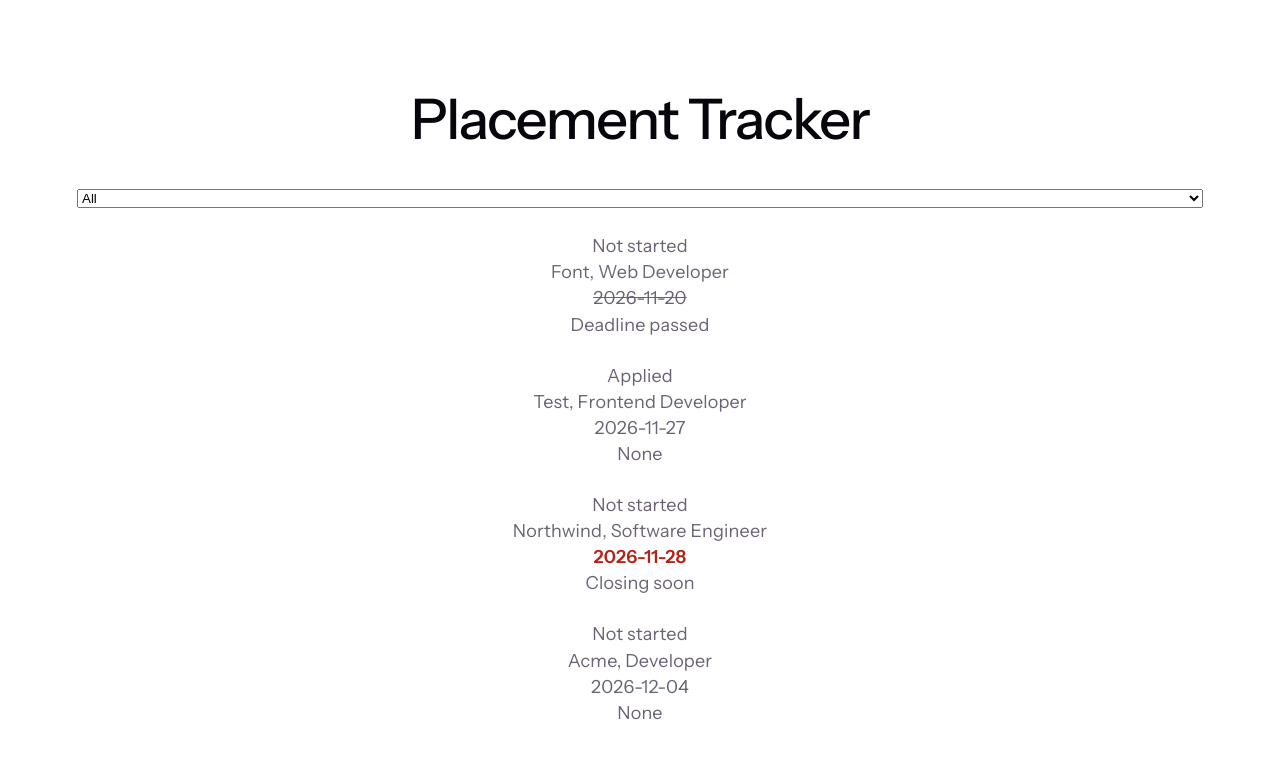
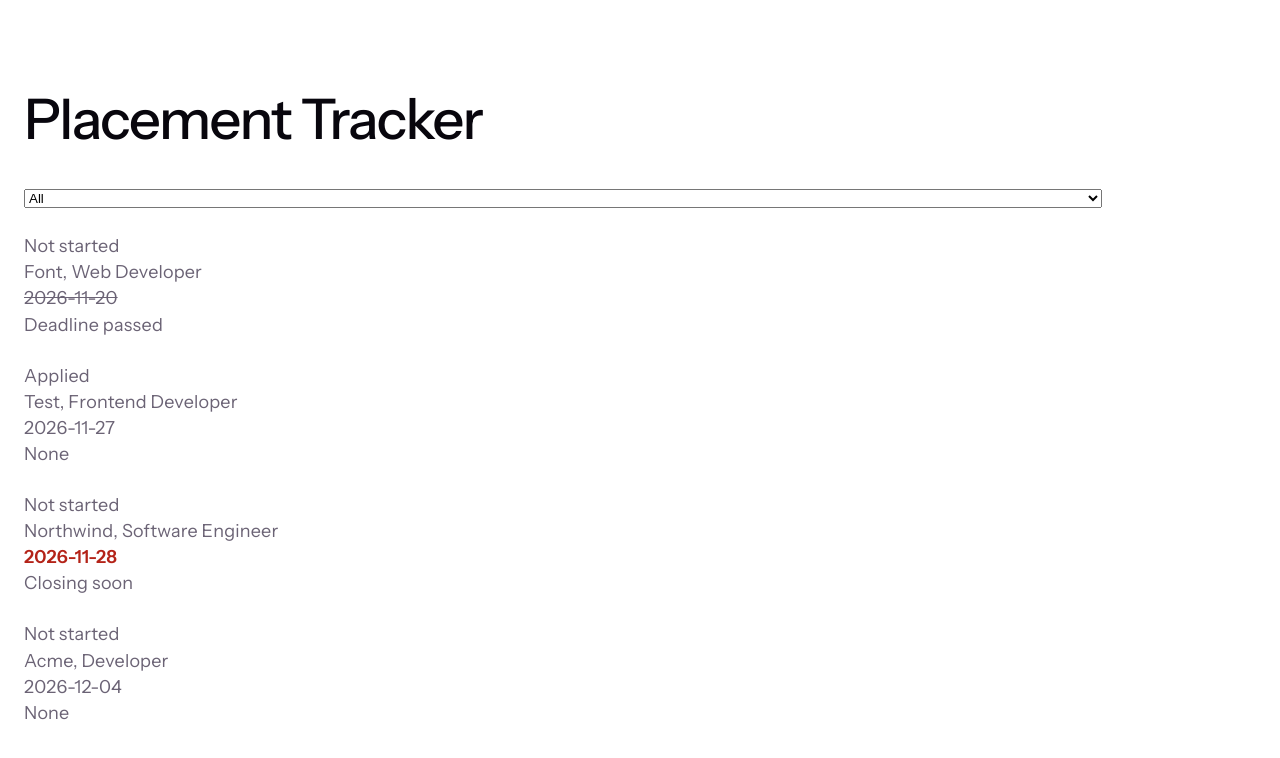
Before and after one commit to MutindaMutio/Placement-Tracker, a React (Vite) app in the folder client/: page / in a window 1280 px wide. Shown: the top 758 px of the page. Built offline with nearby package versions, Linux system fonts and the light colour scheme.

Commit message:
Left-align #root in index.css and add 24px side padding

```diff
--- a/client/src/index.css
+++ b/client/src/index.css
@@ -49,8 +49,7 @@
 #root {
   width: 1126px;
   max-width: 100%;
-  margin: 0 auto;
-  text-align: center;
+  padding: 0 24px;
   min-height: 100svh;
   display: flex;
   flex-direction: column;
```
